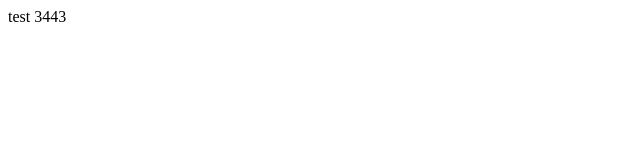
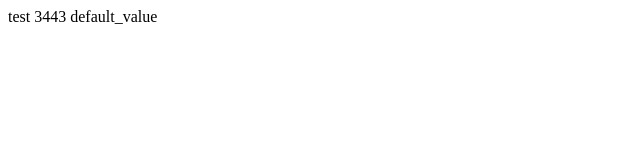
Before and after one commit to photo-stock-app/frontend, a Nuxt app: page / in a window 1280 px wide. Shown: the top 160 px of the page, without its empty margins (0-640 px from the left). Built offline with nearby package versions, Linux system fonts and the light colour scheme.

Commit message:
workflow update with context

```diff
--- a/app.vue
+++ b/app.vue
@@ -1,5 +1,11 @@
 <template>
   <div>
     test 3443
+     {{ graphqlUrl }}
   </div>
 </template>
+
+<script setup>
+const config = useRuntimeConfig();
+const graphqlUrl = config.public.graphqlUrl;
+</script>
--- a/docker-compose.yml
+++ b/docker-compose.yml
@@ -18,6 +18,7 @@ services:
       - nuxt-network
     environment:
       NODE_ENV: production
+      GRAPHQL_URL: /run/secrets/graphql_url
     secrets:
       - graphql_url
 
--- a/nuxt.config.ts
+++ b/nuxt.config.ts
@@ -1,5 +1,9 @@
 // https://nuxt.com/docs/api/configuration/nuxt-config
 export default defineNuxtConfig({
-  compatibilityDate: '2024-04-03',
-  devtools: { enabled: true }
+  devtools: { enabled: true },
+  runtimeConfig: {
+    public: {
+      graphqlUrl: process.env.GRAPHQL_URL || 'default_value'
+    }
+  }
 })
```
